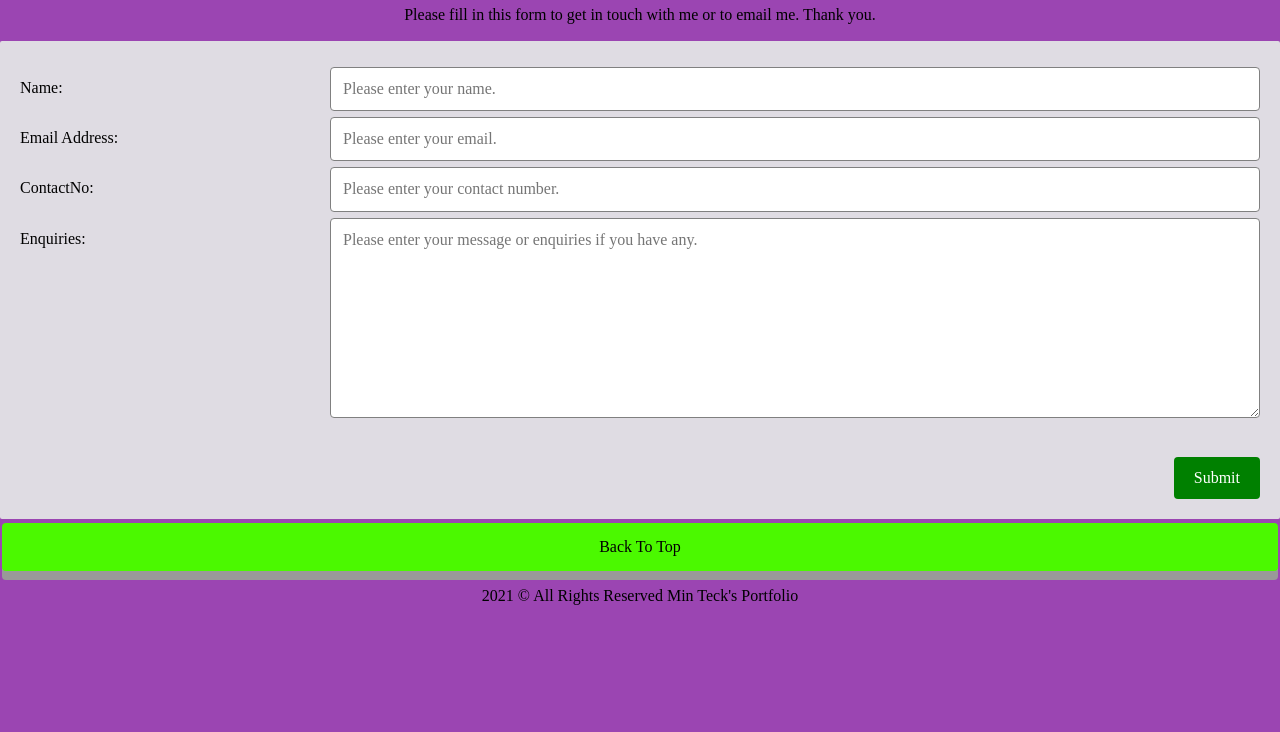
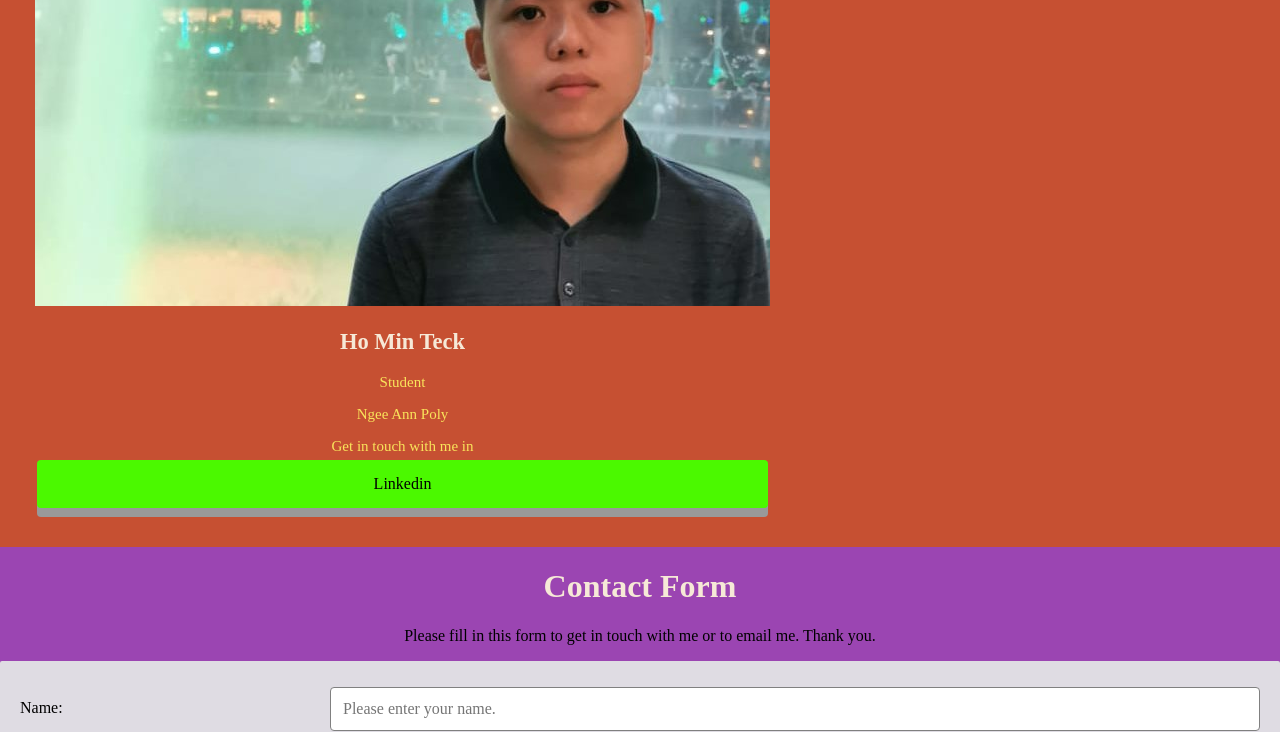
Before and after one commit to Minteckk/Assignment1_Portfolio, a plain HTML site: page contact.html in a window 1280 px wide. Shown: the part 683-1415 px from the top of the page. Before the commit the page ends 1305 px from the top, so only its background shows below. Drawn offline with Linux system fonts and the light colour scheme.

Commit message:
Final Changes to contact page

```diff
--- a/contact.html
+++ b/contact.html
@@ -1,8 +1,9 @@
 <!DOCTYPE html>
-<html>
+<html lang="en">
 <head>
 <title>Contact</title>
 <meta name="viewport" content="width=device-width, initial-scale=1.0">
+<meta charset="utf-8"/>
 <link rel="stylesheet" href="css/style.css" type="text/css">
 </head>
 <body>
@@ -14,6 +15,7 @@
         <li><a href="about.html">About</a></li>
     </ul>
 <section>
+    <section class="parallax">
 <img src="images/contact-banner.jpg" alt="contact" style="width: 100%">
 <section class="flex-container">
 <section class="flex-item-left"><h3>Please feel free to contact me if you have any enquiries</h3></section>
@@ -23,12 +25,18 @@
 <section class="flex-item-left"><h3>minteck11@gmail.com</h3></section>
 <section class="flex-item-right"><h3>minteck111@hotmail.com</h3></section>
 </section>
-</section>
 <section class="flex-container">
-    <section class="flex-item-left">Get in touch with me in <a href="https://www.linkedin.com/in/min-teck-ho/" target="_blank">
-    <button>Linkedin</button></a></section>
-    <section class="flex-item-right"><button type="button" id="btn29" onclick = "FormAcknowledgement()">Fill in the
-    Form below to Email Me<p id = "text30"></p></button></section>
+    <section class="card">
+    <section class="flex-item-left"><img src="images/personalpic.jpg" alt="personal-image" style="width: 100%;"></section>
+    <h2>Ho Min Teck</h2>
+    <section class="flex-item-left"><p class="title">Student</p></section>
+    <section class="flex-item-right"><p>Ngee Ann Poly</p></section>
+    <section class="flex-item-left">Get in touch with me in <a href="https://www.linkedin.com/in/min-teck-ho/" target="_blank"
+    class="btn">Linkedin</a></section>
+    </section>
+
+    <section class="flex-item-right"><button type="button" id="btn29" onclick = "FormAcknowledgement()" class="btn">Fill in the
+    Form below to Email Me</button><p id = "text30"></p></section>
 </section>
 <section>
 <h1>Contact Form</h1>
@@ -70,14 +78,15 @@
 </section>
 <br>
     <section class="row">
-        <input name = "submit" type="submit" value="Submit" class="button"  id = "submit" onSubmit = "validateForm()" , onsubmit="FormAcknowledgement()" onfocus="infocus(this)"><p id="text30"></p>
+        <input name = "submit" type="submit" value="Submit" class="button"  id = "submit" onSubmit = "validateForm(),FormAcknowledgement()" onfocus="infocus(this)">
 </section>
 </form>
 </section>
 </section>
-<a href="contact.html" button class="btn" id="btn32" onmouseover="Hoverin()" onmouseout="Hoverout()">Back To Top</a>
-</body>
+</section>
+<a href="contact.html" class="btn" id="btn32" onmouseover="Hoverin()" onmouseout="Hoverout()">Back To Top</a>
 <footer class="color">
     <p>2021 &COPY; All Rights Reserved Min Teck's Portfolio</p>
 </footer>
+</body>
 </html>
```
